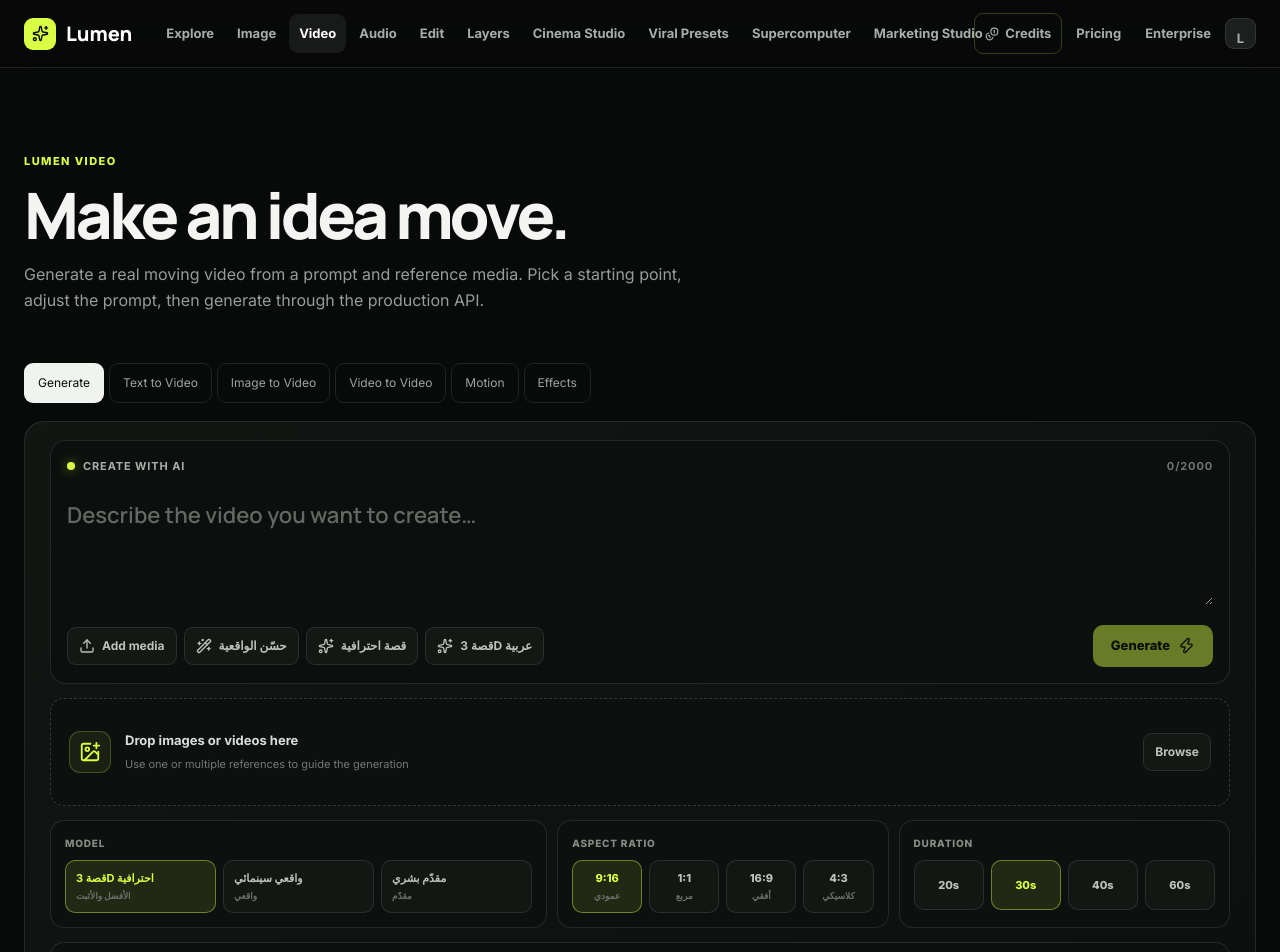
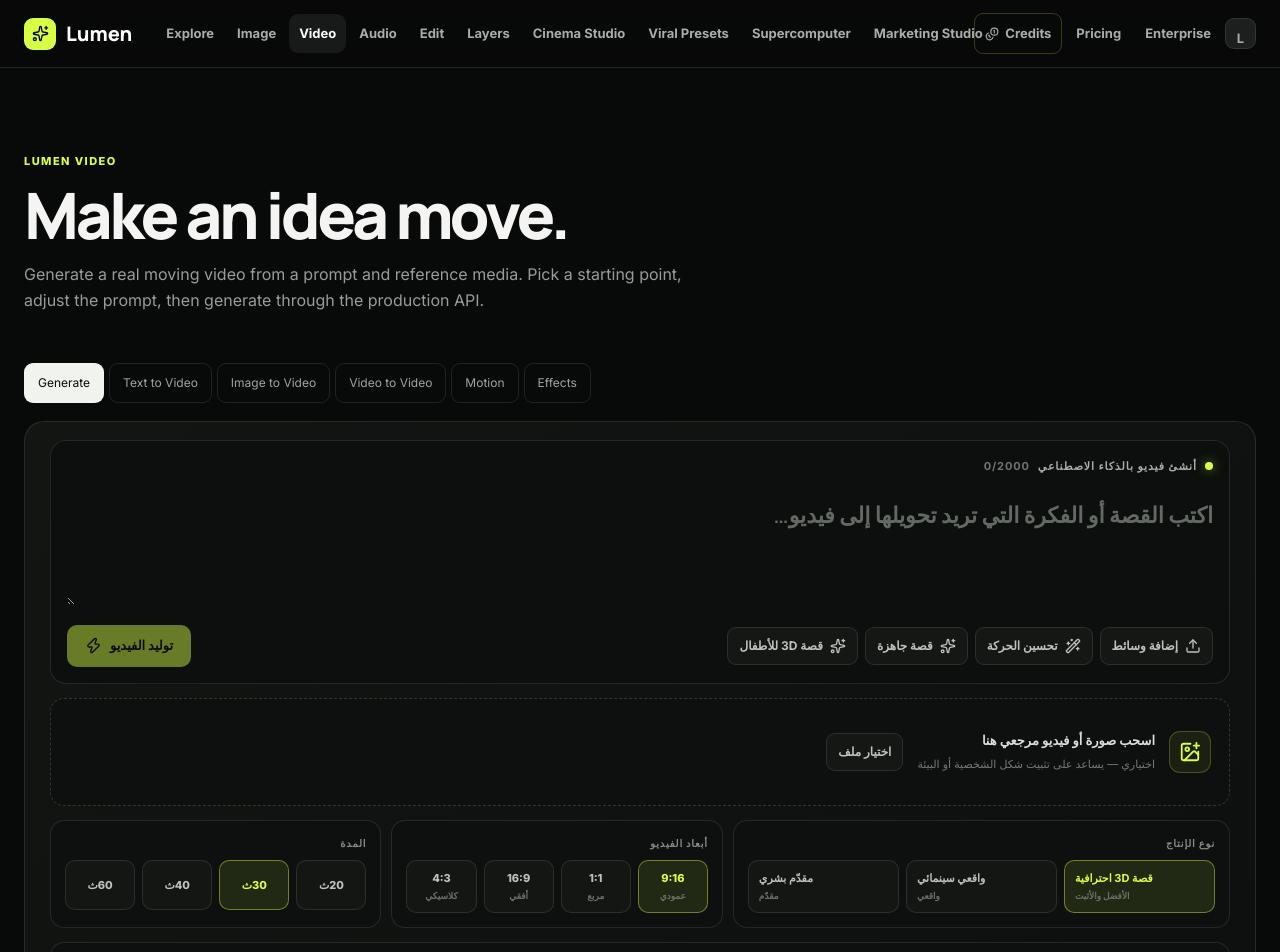
Before and after one commit to aalgume2-ship-it/auto-publisher-ai, a Next.js app in the folder apps/web/: page /video in a window 1280 px wide. Shown: the top 952 px of the page. Built offline with nearby package versions, Linux system fonts and the light colour scheme.

Commit message:
feat(web): make creation UI production-ready Arabic

```diff
--- a/apps/web/src/components/studio/CreatePanel.tsx
+++ b/apps/web/src/components/studio/CreatePanel.tsx
@@ -19,15 +19,8 @@ export default function CreatePanel({ initial, onGenerate, busy = false }: { ini
   const canGo = prompt.trim().length > 2 || media.length > 0;
 
   function addFiles(files: FileList | File[]) {
-    const next = Array.from(files)
-      .filter((f) => f.type.startsWith('image/') || f.type.startsWith('video/'))
-      .slice(0, 12 - media.length);
-    const additions: MediaItem[] = next.map((f): MediaItem => ({
-      id: `${f.name}-${f.lastModified}-${Math.random()}`,
-      name: f.name,
-      url: URL.createObjectURL(f),
-      type: f.type.startsWith('video/') ? 'video' : 'image',
-    }));
+    const next = Array.from(files).filter((f) => f.type.startsWith('image/') || f.type.startsWith('video/')).slice(0, 12 - media.length);
+    const additions: MediaItem[] = next.map((f): MediaItem => ({ id: `${f.name}-${f.lastModified}-${Math.random()}`, name: f.name, url: URL.createObjectURL(f), type: f.type.startsWith('video/') ? 'video' : 'image' }));
     setMedia((current): MediaItem[] => [...current, ...additions]);
   }
 
@@ -41,55 +34,49 @@ export default function CreatePanel({ initial, onGenerate, busy = false }: { ini
 
   function go() {
     if (!canGo || busy) return;
-    onGenerate({
-      prompt: prompt.trim() || 'Create a cinematic video from the uploaded media.',
-      model,
-      style,
-      aspect,
-      duration,
-    });
+    onGenerate({ prompt: prompt.trim() || 'أنشئ قصة فيديو متحركة احترافية من الوسائط المرفوعة.', model, style, aspect, duration });
   }
 
   function useArabic3dPreset() {
     setModel('story-3d');
     setStyle('social-3d');
     setAspect('9:16');
-    setDuration(40);
-    setPrompt('قصة عربية قصيرة بأسلوب رسوم ثلاثية الأبعاد شبه واقعية ومصقولة. حافظ على نفس الشخصية الرئيسية وملابسها وملامحها في جميع المشاهد. استخدم تعبيرات وجه واضحة وعيون معبّرة، بيئات نظيفة ومفصلة، إضاءة سينمائية ناعمة، وحركة كاميرا هادئة. أضف تعليقاً صوتياً عربياً واضحاً ونصاً عربياً كبيراً ومقروءاً في المنطقة السفلية الآمنة من الفيديو، مثل فيديوهات القصص العمودية القصيرة على منصات التواصل.');
+    setDuration(30);
+    setPrompt('قصة أطفال عربية قصيرة بأسلوب 3D احترافي عن ولد يساعد قطة صغيرة ضائعة في الحي حتى يعيدها إلى منزلها. اجعل كل لقطة مختلفة ومتتابعة مع الكلام، وحافظ على نفس الولد ونفس ملابسه وملامحه في جميع المشاهد، بحركة شخصيات وكاميرا حقيقية، تعبيرات واضحة، إضاءة سينمائية ناعمة، وصوت عربي طبيعي سريع وسلس. ممنوع تكرار نفس المقطع وممنوع تحويل الصور الثابتة إلى فيديو.');
   }
 
   return (
-    <motion.div initial={{ opacity: 0, y: 22 }} animate={{ opacity: 1, y: 0 }} transition={{ duration: .5 }} className="hf-create">
+    <motion.div dir="rtl" initial={{ opacity: 0, y: 22 }} animate={{ opacity: 1, y: 0 }} transition={{ duration: .5 }} className="hf-create">
       <section className="hf-prompt-card">
-        <div className="hf-prompt-head"><span className="hf-dot" /> <span>Create with AI</span><span className="hf-count">{prompt.length}/2000</span></div>
-        <textarea value={prompt} onChange={(e) => setPrompt(e.target.value.slice(0, 2000))} className="hf-prompt" placeholder="Describe the video you want to create…" />
+        <div className="hf-prompt-head"><span className="hf-dot" /> <span>أنشئ فيديو بالذكاء الاصطناعي</span><span className="hf-count">{prompt.length}/2000</span></div>
+        <textarea value={prompt} onChange={(e) => setPrompt(e.target.value.slice(0, 2000))} className="hf-prompt" placeholder="اكتب القصة أو الفكرة التي تريد تحويلها إلى فيديو…" />
         <div className="hf-prompt-bottom">
           <div className="hf-actions">
-            <button type="button" className="hf-tool" onClick={() => inputRef.current?.click()}><Upload size={16} /> Add media</button>
-            <button type="button" className="hf-tool" onClick={() => setPrompt((p) => p ? `${p}. تصوير حي واقعي، شخصية ثابتة، حركة بشرية طبيعية، إضاءة وعدسات سينمائية احترافية` : 'مقدّم عربي واقعي يتحدث أمام الكاميرا في موقع حقيقي، بحركة وتعبيرات طبيعية وتصوير سينمائي احترافي')}><Wand2 size={16} /> حسّن الواقعية</button>
-            <button type="button" className="hf-tool" onClick={() => setPrompt('قصة قصيرة واقعية عن شاب عربي يعثر على محفظة في شارع مزدحم، يبحث عن صاحبها ثم يعيدها إليه؛ مشاهد مترابطة وشخصية واحدة ثابتة وتصوير سينمائي حي')}><Sparkles size={16} /> قصة احترافية</button>
-            <button type="button" className="hf-tool" onClick={useArabic3dPreset}><Sparkles size={16} /> قصة 3D عربية</button>
+            <button type="button" className="hf-tool" onClick={() => inputRef.current?.click()}><Upload size={16} /> إضافة وسائط</button>
+            <button type="button" className="hf-tool" onClick={() => setPrompt((p) => p ? `${p}. حركة شخصيات واضحة، كاميرا متحركة، لقطات متتابعة مختلفة، بدون تكرار أي مقطع` : 'قصة فيديو متحركة احترافية بلقطات متعددة ومختلفة وشخصيات ثابتة وحركة كاميرا حقيقية')}><Wand2 size={16} /> تحسين الحركة</button>
+            <button type="button" className="hf-tool" onClick={() => setPrompt('قصة قصيرة عن ولد عربي يجد قطة صغيرة ضائعة في الحي، يبحث عن صاحبها ثم يعيدها إلى منزلها؛ لقطات متتابعة مختلفة، نفس الشخصية والملابس، حركة 3D احترافية وصوت عربي طبيعي')}><Sparkles size={16} /> قصة جاهزة</button>
+            <button type="button" className="hf-tool" onClick={useArabic3dPreset}><Sparkles size={16} /> قصة 3D للأطفال</button>
           </div>
-          <button type="button" className="hf-generate" disabled={!canGo || busy} onClick={go}>{busy ? 'Generating…' : 'Generate'} <Zap size={17} /></button>
+          <button type="button" className="hf-generate" disabled={!canGo || busy} onClick={go}>{busy ? 'جاري البدء…' : 'توليد الفيديو'} <Zap size={17} /></button>
         </div>
         <input ref={inputRef} hidden type="file" accept="image/*,video/*" multiple onChange={(e) => { if (e.target.files) addFiles(e.target.files); e.currentTarget.value = ''; }} />
       </section>
 
       <section className={`hf-drop ${drag ? 'drag' : ''}`} onDragOver={(e) => { e.preventDefault(); setDrag(true); }} onDragLeave={() => setDrag(false)} onDrop={(e) => { e.preventDefault(); setDrag(false); addFiles(e.dataTransfer.files); }} onClick={() => inputRef.current?.click()}>
         <div className="hf-drop-icon"><ImagePlus size={22} /></div>
-        <div><strong>Drop images or videos here</strong><p>Use one or multiple references to guide the generation</p></div>
-        <span className="hf-browse">Browse</span>
+        <div><strong>اسحب صورة أو فيديو مرجعي هنا</strong><p>اختياري — يساعد على تثبيت شكل الشخصية أو البيئة</p></div>
+        <span className="hf-browse">اختيار ملف</span>
       </section>
 
-      {media.length > 0 && <section className="hf-media-grid">{media.map((m) => <div className="hf-media" key={m.id}>{m.type === 'image' ? <img src={m.url} alt={m.name} /> : <video src={m.url} muted loop playsInline autoPlay controls preload="metadata" aria-label={m.name}/>} {m.type === 'video' && <span className="hf-video-icon"><Video size={13} /></span>}<button type="button" aria-label={`Remove ${m.name}`} onClick={(e) => { e.stopPropagation(); remove(m.id); }}><X size={14} /></button></div>)}</section>}
+      {media.length > 0 && <section className="hf-media-grid">{media.map((m) => <div className="hf-media" key={m.id}>{m.type === 'image' ? <img src={m.url} alt={m.name} /> : <video src={m.url} muted loop playsInline autoPlay controls preload="metadata" aria-label={m.name}/>} {m.type === 'video' && <span className="hf-video-icon"><Video size={13} /></span>}<button type="button" aria-label={`حذف ${m.name}`} onClick={(e) => { e.stopPropagation(); remove(m.id); }}><X size={14} /></button></div>)}</section>}
 
       <section className="hf-settings">
-        <div className="hf-setting"><label>Model</label><div className="hf-options">{MODELS.map((m) => <button key={m.id} type="button" className={model === m.id ? 'active' : ''} onClick={() => setModel(m.id)}><b>{m.name}</b><small>{m.tag}</small></button>)}</div></div>
-        <div className="hf-setting"><label>Aspect ratio</label><div className="hf-options compact">{ASPECTS.map((a) => <button key={a.id} type="button" className={aspect === a.id ? 'active' : ''} onClick={() => setAspect(a.id)}>{a.id}<small>{a.hint}</small></button>)}</div></div>
-        <div className="hf-setting"><label>Duration</label><div className="hf-options compact">{DURATIONS.map((d) => <button key={d} type="button" className={duration === d ? 'active' : ''} onClick={() => setDuration(d)}>{d}s</button>)}</div></div>
+        <div className="hf-setting"><label>نوع الإنتاج</label><div className="hf-options">{MODELS.map((m) => <button key={m.id} type="button" className={model === m.id ? 'active' : ''} onClick={() => setModel(m.id)}><b>{m.name}</b><small>{m.tag}</small></button>)}</div></div>
+        <div className="hf-setting"><label>أبعاد الفيديو</label><div className="hf-options compact">{ASPECTS.map((a) => <button key={a.id} type="button" className={aspect === a.id ? 'active' : ''} onClick={() => setAspect(a.id)}>{a.id}<small>{a.hint}</small></button>)}</div></div>
+        <div className="hf-setting"><label>المدة</label><div className="hf-options compact">{DURATIONS.map((d) => <button key={d} type="button" className={duration === d ? 'active' : ''} onClick={() => setDuration(d)}>{d}ث</button>)}</div></div>
       </section>
 
-      <section className="hf-styles"><div className="hf-section-title">Style</div><div className="hf-style-row">{STYLES.map((s) => <button key={s.id} type="button" className={style === s.id ? 'active' : ''} onClick={() => setStyle(s.id)}><span style={{ background: `linear-gradient(135deg, ${s.from}, ${s.to})` }} /><b>{s.name}</b></button>)}</div></section>
+      <section className="hf-styles"><div className="hf-section-title">الأسلوب</div><div className="hf-style-row">{STYLES.map((s) => <button key={s.id} type="button" className={style === s.id ? 'active' : ''} onClick={() => setStyle(s.id)}><span style={{ background: `linear-gradient(135deg, ${s.from}, ${s.to})` }} /><b>{s.name}</b></button>)}</div></section>
     </motion.div>
   );
 }
```
